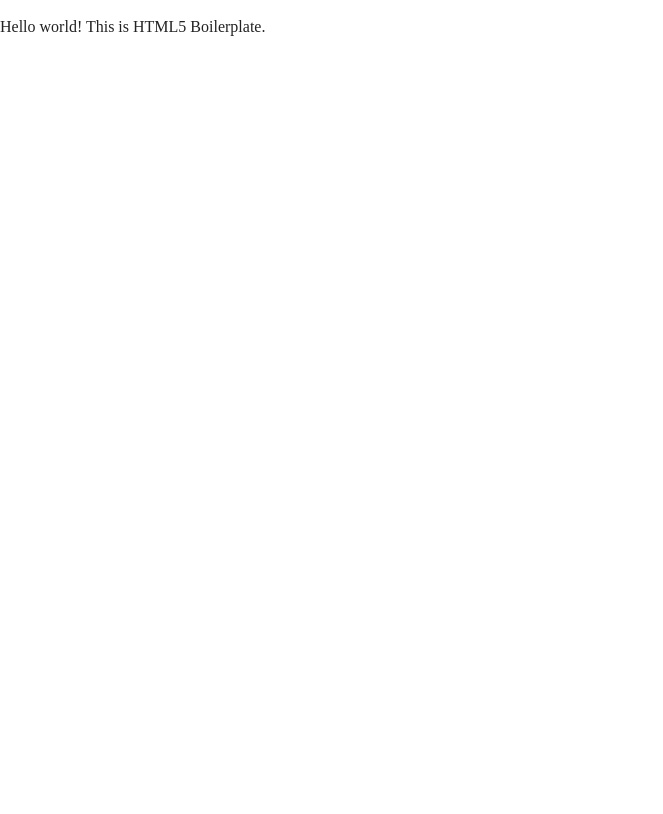
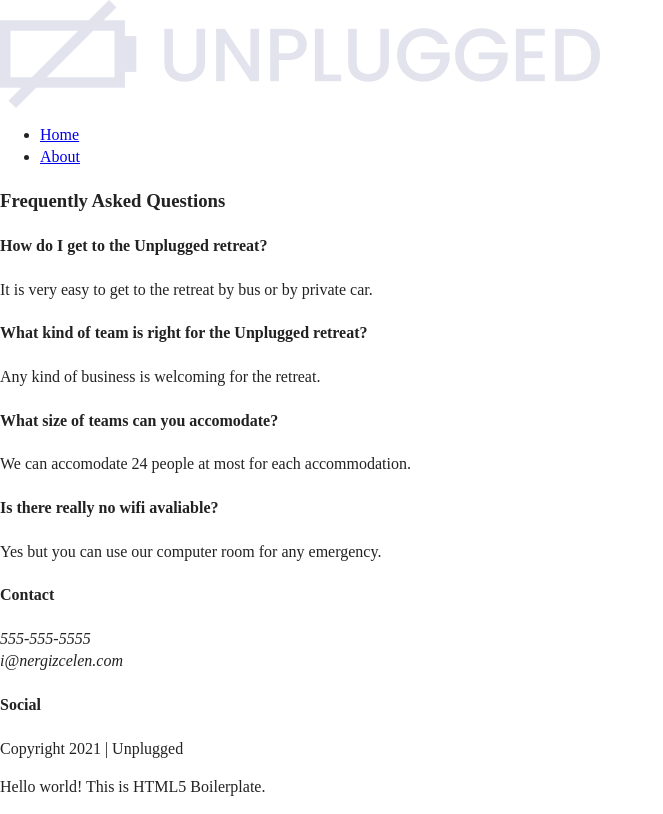
Before and after one commit to nergiz2301/project-unplugged, a website: page faq/index.html in a window 1280 px wide. Shown: the whole page, without its empty margins (0-663 px from the left). Drawn offline with Linux system fonts and the light colour scheme; files whose address does not match are found by name.

Commit message:
Page faq html was edited

```diff
--- a/faq/index.html
+++ b/faq/index.html
@@ -23,6 +23,65 @@
 </head>
 
 <body>
+  <header>
+    <div class="content-wrapper">
+      <a href="#"><img src="img/unpluggedlogo.png" alt="unplugged logo"></a>
+      <div class="header-divider"></div>
+      <nav>
+        <ul>
+          <li><a href="../index.html" target="_blank">Home</a></li>
+          <li><a href="about/index.html" target="_blank">About</a></li>
+        </ul>
+      </nav>
+    </div>
+
+  </header>
+  <main>
+    <section class="faq-info">
+      <div class="content-wrapper">
+        <h3>Frequently Asked Questions</h3>
+        <div class="questions">
+          <h4>How do I get to the Unplugged retreat?</h4>
+          <p>It is very easy to get to the retreat by bus or by private car.</p>
+          <h4>What kind of team is right for the Unplugged retreat?</h4>
+          <p>Any kind of business is welcoming for the retreat.</p>
+          <h4>What size of teams can you accomodate?</h4>
+          <p>We can accomodate 24 people at most for each accommodation.</p>
+          <h4>Is there really no wifi avaliable?</h4>
+          <p>Yes but you can use our computer room for any emergency.</p>
+        </div>
+      </div>
+    </section>
+  </main>
+
+  <footer>
+    <div class="content-wrapper">
+      <div class="footer-content">
+        <div class="contact">
+            <h4>Contact</h4>
+            <address>
+              <p>
+                555-555-5555<br>
+                i@nergizcelen.com
+
+              </p>
+            </address>
+          </address>
+        </div>
+        <div class="social">
+          <h4>Social</h4>
+          <div class="social-icons">
+            <p><a href="https://www.linkedin.com/in/nergiz-celen-413999189/" target="_blank"></a></p>
+          </div>
+        </div>
+      </div>
+    </div>
+    <div class="copyright">
+      <p>Copyright 2021 | Unplugged</p>
+
+    </div>
+
+  </footer>
 
   <!-- Add your site or application content here -->
   <p>Hello world! This is HTML5 Boilerplate.</p>
```
